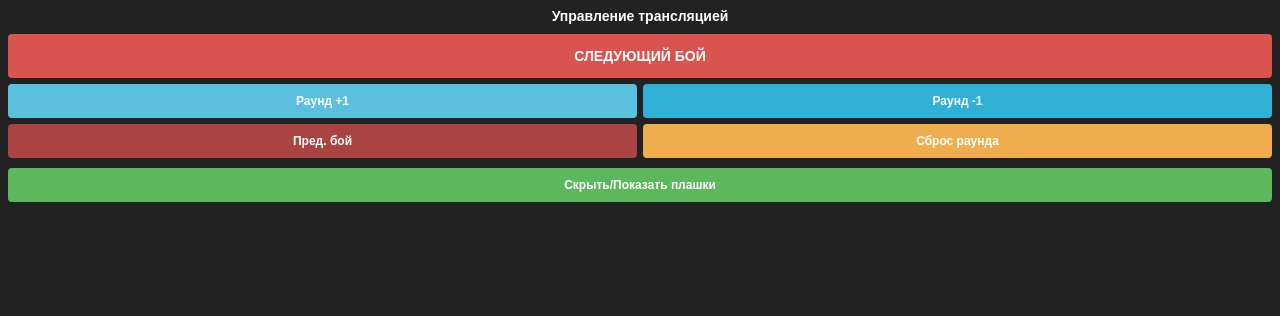
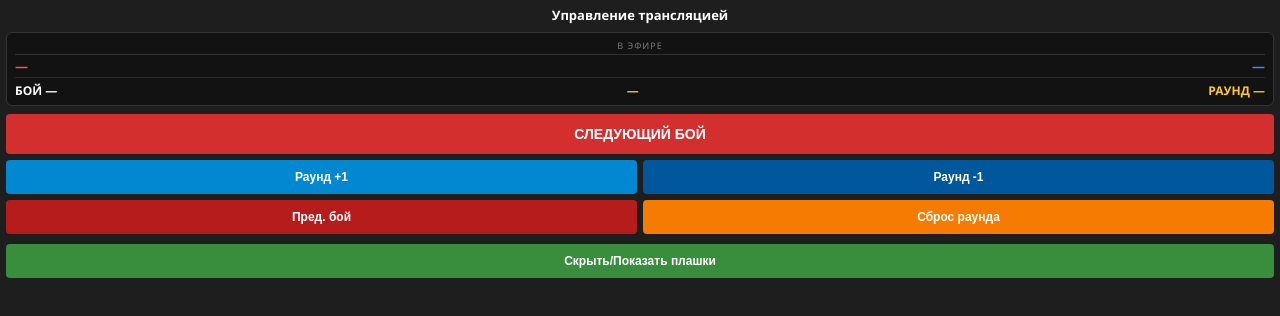
Before and after one commit to VincentGognitti/tomskboxing, a plain HTML site: page control.html in a window 1280 px wide. Both pictures are taken after a click on the button "СЛЕДУЮЩИЙ БОЙ". Drawn offline with Linux system fonts and the light colour scheme; no server answers.

Commit message:
Update control.html

```diff
--- a/control.html
+++ b/control.html
@@ -4,16 +4,82 @@
     <meta charset="UTF-8">
     <style>
         body {
-            background: #222;
-            color: white;
-            font-family: sans-serif;
-            padding: 8px;
+            background: #1e1e1e;
+            color: #eee;
+            font-family: 'Segoe UI', Tahoma, Geneva, Verdana, sans-serif;
+            padding: 6px;
             margin: 0;
             font-size: 12px;
         }
 
-        h3 { margin: 0 0 10px 0; font-size: 14px; text-align: center; }
+        h3 { margin: 0 0 8px 0; font-size: 13px; text-align: center; color: #fff; font-weight: 600;}
 
+        /* Компактный блок монитора */
+        .monitor {
+            background: #121212;
+            border: 1px solid #333;
+            border-radius: 6px;
+            padding: 6px 8px;
+            margin-bottom: 8px;
+        }
+
+        .monitor-title {
+            font-size: 9px;
+            color: #777;
+            text-transform: uppercase;
+            letter-spacing: 1px;
+            text-align: center;
+            margin-bottom: 4px;
+            border-bottom: 1px solid #333;
+            padding-bottom: 2px;
+        }
+
+        /* Строка с именами */
+        .mon-names {
+            display: flex;
+            justify-content: space-between;
+            font-weight: bold;
+            font-size: 13px;
+            line-height: 1.1;
+        }
+        .mon-red { color: #ff5252; }
+        .mon-blue { color: #448aff; }
+
+        /* Строка с регионами */
+        .mon-regions {
+            display: flex;
+            justify-content: space-between;
+            font-size: 10px;
+            color: #888;
+            margin-bottom: 4px;
+        }
+
+        /* Строка с центральными данными */
+        .mon-center-row {
+            display: flex;
+            justify-content: space-between;
+            align-items: center;
+            font-size: 12px;
+            border-top: 1px solid #2a2a2a;
+            padding-top: 4px;
+        }
+        .mon-bout { font-weight: bold; color: #fff; }
+        .mon-weight { color: #ffca28; font-weight: bold; }
+        .mon-round { color: #ffca28; font-weight: bold; }
+
+        .monitor-hidden {
+            text-align: center;
+            color: #ff5252;
+            font-weight: bold;
+            font-size: 10px;
+            display: none;
+            margin-top: 4px;
+            background: rgba(255, 82, 82, 0.1);
+            padding: 2px;
+            border-radius: 4px;
+        }
+
+        /* Сетка кнопок */
         .grid {
             display: grid;
             grid-template-columns: 1fr 1fr;
@@ -37,15 +103,15 @@
 
         .full-width { grid-column: span 2; }
 
-        #btn-next-bout  { background: #d9534f; padding: 14px 4px; font-size: 14px;}
-        #btn-prev-bout  { background: #a94442; }
-        #btn-next-round { background: #5bc0de; }
-        #btn-prev-round { background: #31b0d5; }
-        #btn-reset-round{ background: #f0ad4e; }
-        #btn-toggle-overlay { background: #5cb85c; margin-top: 4px; }
+        #btn-next-bout  { background: #d32f2f; padding: 12px 4px; font-size: 14px;}
+        #btn-prev-bout  { background: #b71c1c; }
+        #btn-next-round { background: #0288d1; }
+        #btn-prev-round { background: #01579b; }
+        #btn-reset-round{ background: #f57c00; }
+        #btn-toggle-overlay { background: #388e3c; margin-top: 4px; }
 
         .status {
-            margin-top: 8px;
+            margin-top: 6px;
             font-size: 10px;
             color: #888;
             text-align: center;
@@ -56,6 +122,29 @@
 <body>
     <h3>Управление трансляцией</h3>
 
+    <!-- КОМПАКТНЫЙ МОНИТОР ЭФИРА -->
+    <div class="monitor">
+        <div class="monitor-title">В эфире</div>
+
+        <div class="mon-names">
+            <span class="mon-red" id="mon-red">—</span>
+            <span class="mon-blue" id="mon-blue">—</span>
+        </div>
+        <div class="mon-regions">
+            <span id="mon-red-region"></span>
+            <span id="mon-blue-region" style="text-align: right;"></span>
+        </div>
+
+        <div class="mon-center-row">
+            <span class="mon-bout" id="mon-bout">БОЙ —</span>
+            <span class="mon-weight" id="mon-weight">—</span>
+            <span class="mon-round" id="mon-round">РАУНД —</span>
+        </div>
+
+        <div class="monitor-hidden" id="mon-hidden">⚠️ ПЛАШКИ СКРЫТЫ</div>
+    </div>
+
+    <!-- КНОПКИ -->
     <div class="grid">
         <button id="btn-next-bout" class="full-width">СЛЕДУЮЩИЙ БОЙ</button>
 
@@ -76,17 +165,49 @@
         async function sendCommand(action) {
             const statusEl = document.getElementById('status');
             statusEl.textContent = 'Отправка...';
-            statusEl.style.color = '#f0ad4e';
+            statusEl.style.color = '#f57c00';
 
             try {
                 await fetch(API_URL + '?action=' + action + '&t=' + Date.now());
                 statusEl.textContent = 'Успешно';
-                statusEl.style.color = '#5cb85c';
+                statusEl.style.color = '#4caf50';
+                setTimeout(fetchMonitorData, 500);
             } catch (e) {
                 statusEl.textContent = 'Ошибка сети!';
-                statusEl.style.color = '#d9534f';
+                statusEl.style.color = '#ff5252';
             }
             setTimeout(() => { statusEl.textContent = ''; }, 2000);
+        }
+
+        async function fetchMonitorData() {
+            try {
+                const r = await fetch(API_URL + '?action=get&t=' + Date.now());
+                const d = await r.json();
+
+                document.getElementById('mon-red').textContent = d.red || '—';
+                document.getElementById('mon-blue').textContent = d.blue || '—';
+                document.getElementById('mon-red-region').textContent = d.redRegion || '';
+                document.getElementById('mon-blue-region').textContent = d.blueRegion || '';
+
+                document.getElementById('mon-bout').textContent = 'БОЙ ' + d.bout;
+
+                let weightText = String(d.weight || '').trim();
+                if (weightText !== '' && !weightText.toLowerCase().includes('кг')) {
+                    weightText += ' КГ';
+                } else if (weightText === '') {
+                    weightText = '—';
+                } else {
+                    weightText = weightText.replace(/кг/gi, 'КГ');
+                }
+                document.getElementById('mon-weight').textContent = weightText.toUpperCase();
+                document.getElementById('mon-round').textContent = 'РАУНД ' + d.round + '/' + d.maxRounds;
+
+                const hiddenEl = document.getElementById('mon-hidden');
+                hiddenEl.style.display = (d.visible === false) ? 'block' : 'none';
+
+            } catch (e) {
+                console.error('Ошибка монитора:', e);
+            }
         }
 
         document.getElementById('btn-next-bout').onclick  = () => sendCommand('nextBout');
@@ -95,6 +216,9 @@
         document.getElementById('btn-prev-round').onclick = () => sendCommand('prevRound');
         document.getElementById('btn-reset-round').onclick= () => sendCommand('resetRound');
         document.getElementById('btn-toggle-overlay').onclick = () => sendCommand('toggleOverlay');
+
+        fetchMonitorData();
+        setInterval(fetchMonitorData, 2000);
     </script>
 </body>
 </html>
```
